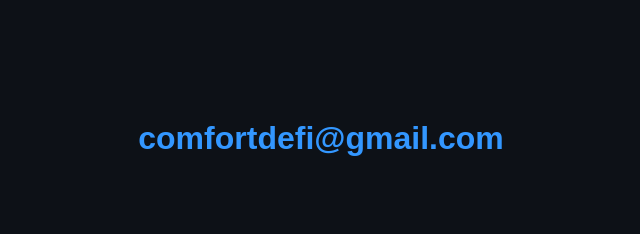
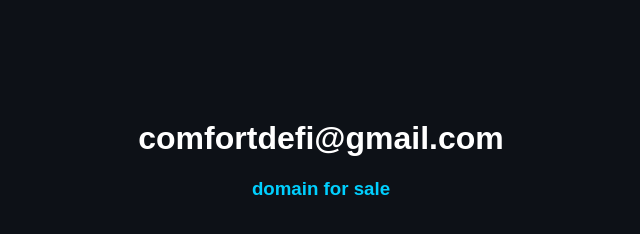
Before and after one commit to PeterPanen/PeterPanen.github.io, a plain HTML site: page index.html in a window 1280 px wide. Shown: the whole page, without its empty margins (319-959 px from the left). Drawn offline with Linux system fonts and the light colour scheme.

Commit message:
Update index.html

```diff
--- a/index.html
+++ b/index.html
@@ -6,17 +6,23 @@
     <style>
       html, body {
         background-color: #0d1117;
+        font-family: Arial;
       }
       h1 {
-        color: #3397ff;
+        color: #ffffff;
         display: block;
         margin-top: 120px;
         text-align: center;
-        font-family: Arial;
+      }
+      h3 {
+        color: #00d0ff;
+        display: block;
+        text-align: center;
       }
     </style>
   </head>
   <body>
     <h1>comfortdefi@gmail.com</h1>
+    <h3>domain for sale</h3>
   </body>
 </html>
```
